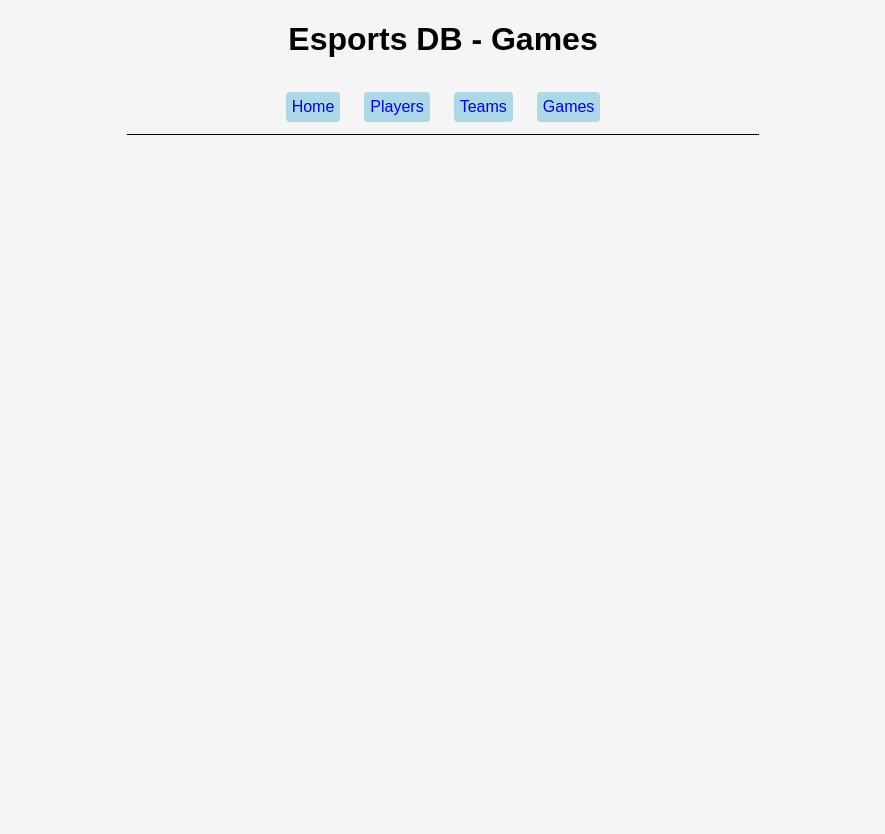
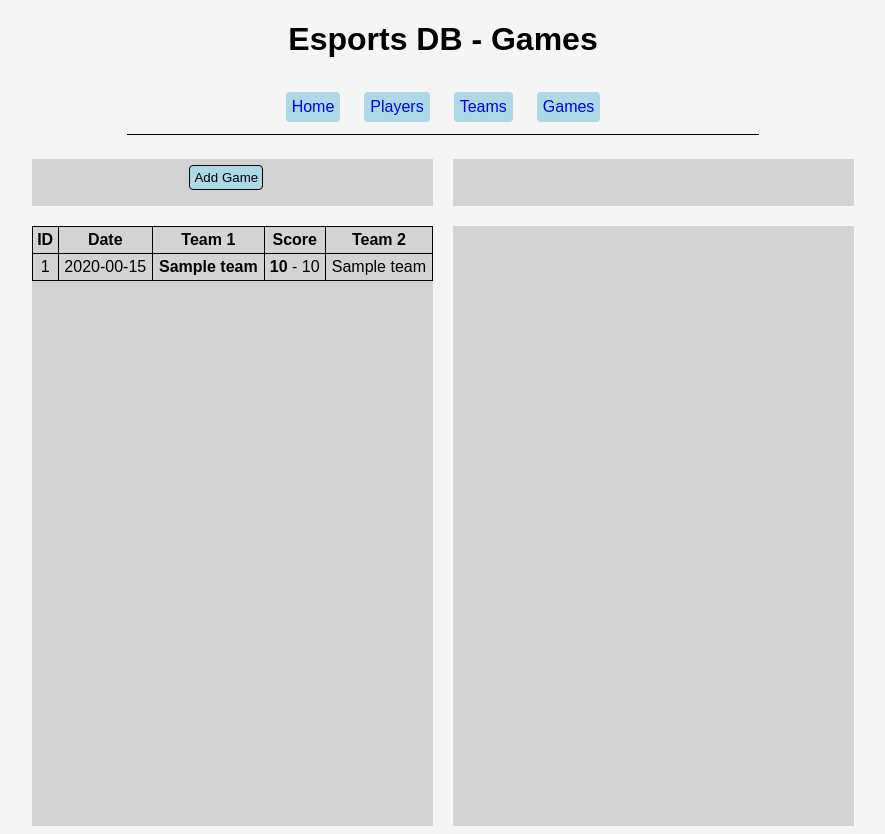
Before and after one commit to macantomato/esport-system-db, a Flask app: page /games-page in a window 1280 px wide. Shown: the whole page, without its empty margins (197-1082 px from the left). Before the commit the page ends 135 px from the top, so only its background shows below. Run offline with Flask 3, Linux system fonts and the light colour scheme; tables that the repository leaves empty hold one stand-in row (values such as "Sample post"); lists and menus that the app fills with data are empty.

Commit message:
get games added

```diff
--- a/static/script.js
+++ b/static/script.js
@@ -1,14 +1,20 @@
-playerSortDict = {
+playersSortDict = {
     "player_id": false,
     "name": false,
     "age": false,
     "country": false
 }
-
 teamsSortDict = {
     "team_id": false,
     "name": false,
     "region": false
+}
+gamesSortDict = {
+    "game_id": false,
+    "game_date": false,
+    "abs(team_1_score - team_2_score)": false,
+    "team_1_name": false,
+    "team_2_name": false
 }
 
 function postRequest(url, callback, data = null) {
@@ -21,7 +27,7 @@ function postRequest(url, callback, data = null) {
     .then(result => callback(result))
 }
 
-// Players page -------------------------------------
+// Players page ------------------------------------------------------------
 function addPlayer() {
     var name = document.getElementById("player_name").value.trim()
     var age = document.getElementById("player_age").value
@@ -38,7 +44,7 @@ function addPlayer() {
     };
 
     postRequest("/post/add_player", (result) => {
-        console.log("Added player: " + result["player_id"]);
+        setStatus("Added Player (ID: " + result["player_id"] + ")");
         document.getElementById("player_name").value = "";
         document.getElementById("player_age").value = "";
         document.getElementById("player_country").selectedIndex = 0
@@ -54,10 +60,10 @@ function getPlayers(sort = null) {
             <table>
                 <thead>
                     <tr>
-                        <th onclick="handlePlayerSort('player_id')" style="cursor: pointer"><b>ID</b></th>
-                        <th onclick="handlePlayerSort('name')" style="cursor: pointer"><b>Name</b></th>
-                        <th onclick="handlePlayerSort('age')" style="cursor: pointer"><b>Age</b></th>
-                        <th onclick="handlePlayerSort('country')" style="cursor: pointer"><b>Country</b></th>
+                        <th onclick="handleplayersSort('player_id')" style="cursor: pointer"><b>ID</b></th>
+                        <th onclick="handleplayersSort('name')" style="cursor: pointer"><b>Name</b></th>
+                        <th onclick="handleplayersSort('age')" style="cursor: pointer"><b>Age</b></th>
+                        <th onclick="handleplayersSort('country')" style="cursor: pointer"><b>Country</b></th>
                     </tr>
                 </thead>
                 <tbody>
@@ -129,11 +135,6 @@ function getPlayerInfo(player_id) {
     }, {"player_id": player_id})
 }
 
-function handlePlayerSort(key) {
-    getPlayers({"sort": key, "reverse": playerSortDict[key]});
-    playerSortDict[key] = !playerSortDict[key];
-}
-
 function openPlayerEdit(player_id, name, age, country) {
     var listHTML = document.getElementById("player_country").innerHTML
     var index = listHTML.indexOf(`>${country}<`)
@@ -178,10 +179,15 @@ function editPlayer(player_id) {
     };
 
     postRequest("/post/edit_player", (result) => {
-        console.log("Edited player: " + result["player_id"]);
+        setStatus("Edited Player (ID: " + result["player_id"] + ")");
         closeEdit();
         getPlayers();
     }, data);
+}
+
+function handleplayersSort(key) {
+    getPlayers({"sort": key, "reverse": playersSortDict[key]});
+    playersSortDict[key] = !playersSortDict[key];
 }
 
 // Teams page ------------------------------------------------------------
@@ -204,6 +210,7 @@ function addTeamPlayer() {
             alert("Failed adding player to team!")
             return
         }
+        setStatus("Added Player to Team")
         document.getElementById("team_id").value = "";
         document.getElementById("player_id").value = "";
     }, data)
@@ -223,7 +230,7 @@ function addTeam() {
     };
 
     postRequest("/post/add_team", (result) => {
-        console.log("Added Team: " + result["team_id"]);
+        setStatus("Added Team (ID: " + result["team_id"] + ")");
         document.getElementById("team_name").value = "";
         document.getElementById("team_region").selectedIndex = 0;
         getTeams();
@@ -238,9 +245,9 @@ function getTeams(sort = null) {
             <table>
                 <thead>
                     <tr>
-                        <th onclick="handleTeamSort('team_id')" style="cursor: pointer"><b>ID</b></th>
-                        <th onclick="handleTeamSort('name')" style="cursor: pointer"><b>Name</b></th>
-                        <th onclick="handleTeamSort('region')" style="cursor: pointer"><b>Region</b></th>
+                        <th onclick="handleTeamsSort('team_id')" style="cursor: pointer"><b>ID</b></th>
+                        <th onclick="handleTeamsSort('name')" style="cursor: pointer"><b>Name</b></th>
+                        <th onclick="handleTeamsSort('region')" style="cursor: pointer"><b>Region</b></th>
                     </tr>
                 </thead>
                 <tbody>
@@ -313,11 +320,6 @@ function getTeamInfo(team_id) {
     }, {"team_id": team_id})
 }
 
-function handleTeamSort(key) {
-    getTeams({"sort": key, "reverse": teamsSortDict[key]});
-    teamsSortDict[key] = !teamsSortDict[key];
-}
-
 function openTeamEdit(team_id, name, region) {
     innerHTML = `
         <h3>Edit Team</h3>
@@ -359,10 +361,62 @@ function editTeam(team_id) {
     };
 
     postRequest("/post/edit_team", (result) => {
-        console.log("Edited Team: " + result["team_id"]);
+        setStatus("Edited Team  (ID: " + result["team_id"] + ")");
         closeEdit();
         getTeams();
     }, data);
+}
+
+function handleTeamsSort(key) {
+    getTeams({"sort": key, "reverse": teamsSortDict[key]});
+    teamsSortDict[key] = !teamsSortDict[key];
+}
+
+//Games page ------------------------------------------------------------
+function getGames(sort = null) {
+    postRequest("/post/get_games", (result) => {
+        console.log("Get games:");
+        console.log(result)
+        var innerHTML = `
+            <table>
+                <thead>
+                    <tr>
+                        <th onclick="handleGamesSort('game_id')" style="cursor: pointer"><b>ID</b></th>
+                        <th onclick="handleGamesSort('game_date')" style="cursor: pointer"><b>Date</b></th>
+                        <th onclick="handleGamesSort('team_1_name')" style="cursor: pointer"><b>Team 1</b></th>
+                        <th onclick="handleGamesSort('abs(team_1_score - team_2_score)')" style="cursor: pointer"><b>Score</b></th>
+                        <th onclick="handleGamesSort('team_2_name')" style="cursor: pointer"><b>Team 2</b></th>
+                    </tr>
+                </thead>
+                <tbody>
+        `;
+        result.forEach(item => {
+            var winner_is_team_1 = item["winner_team_id"] == item["team_1_id"]
+            var date = new Date(item["game_date"])
+            innerHTML += `
+                <tr onclick="getGameInfo(${item["game_id"]})" style="cursor: pointer">
+                    <th>${item["game_id"]}</th>
+                    <th>${date.getFullYear()}-${date.getMonth() < 10 ? "0" : ""}${date.getMonth()}-${date.getDate() < 10 ? "0" : ""}${date.getDate()}</th>
+                    <th>${winner_is_team_1 ? "<b>" : ""}${item["team_1_name"]}${winner_is_team_1 ? "</b>" : ""}</th>
+                    <th>
+                        ${winner_is_team_1 ? "<b>" : ""}${item["team_1_score"]}${winner_is_team_1 ? "</b>" : ""} -
+                        ${winner_is_team_1 ? "" : "<b>"}${item["team_2_score"]}${winner_is_team_1 ? "" : "</b>"}
+                    </th>
+                    <th>${winner_is_team_1 ? "" : "<b>"}${item["team_2_name"]}${winner_is_team_1 ? "" : "</b>"}</th>
+                </tr>
+            `;
+        });
+        innerHTML += `
+                </tbody>
+            </table>
+        `;
+        document.getElementById("game_list").innerHTML = innerHTML;
+    }, sort);
+}
+
+function handleGamesSort(key) {
+    getGames({"sort": key, "reverse": gamesSortDict[key]});
+    gamesSortDict[key] = !gamesSortDict[key];
 }
 
 //General
@@ -373,3 +427,11 @@ function closeStats() {
 function closeEdit() {
     document.getElementsByClassName("area2")[0].innerHTML = "";
 }
+
+function setStatus(text) {
+    document.getElementById("status").textContent = text
+}
+
+function clearStatus() {
+    document.getElementById("status").textContent = ""
+}
--- a/static/style.css
+++ b/static/style.css
@@ -2,6 +2,11 @@ html {
     text-align: center;
     font-family: Arial, Helvetica, sans-serif;
     background-color: whitesmoke;
+}
+
+#status {
+    color: darkgreen;
+    font-weight: 600;
 }
 
 h4 {
--- a/templates/games.html
+++ b/templates/games.html
@@ -6,7 +6,7 @@
     <title>Esports DB - Games</title>
     <link rel="stylesheet" href="{{ url_for('static', filename='style.css') }}">
 </head>
-<body>
+<body onload="getGames()" onclick="clearStatus()">
     <h1>Esports DB - Games</h1>
     <nav>
       <a href="{{ url_for('intro') }}">Home</a>
@@ -14,6 +14,21 @@
       <a href="{{ url_for('teams_page') }}">Teams</a>
       <a href="{{ url_for('games_page') }}">Games</a>
     </nav>
+    <p id="status"></p>
+    <div class="container">
+        <div class="input" id="game_input">
+            <button onclick="addGame()">Add Game</button>
+        </div>
+        <div class="input area2" id="game_edit">
+            <!-- empty to begin with -->
+        </div>
+        <div class="list" id="game_list">
+            <!-- empty to begin with -->
+        </div>
+        <div class="stats" id="game_stats">
+            <!-- empty to begin with -->
+        </div>
+    </div>
     <script src="{{ url_for('static', filename='script.js') }}"></script>
 </body>
 </html>
--- a/templates/intro.html
+++ b/templates/intro.html
@@ -6,7 +6,7 @@
     <title>Esports DB</title>
     <link rel="stylesheet" href="{{ url_for('static', filename='style.css') }}">
 </head>
-<body>
+<body onclick="clearStatus()">
     <h1>Esports DB</h1>
     <nav>
       <a href="{{ url_for('intro') }}">Home</a>
@@ -14,6 +14,7 @@
       <a href="{{ url_for('teams_page') }}">Teams</a>
       <a href="{{ url_for('games_page') }}">Games</a>
     </nav>
+    <p id="status"></p>
     <script src="{{ url_for('static', filename='script.js') }}"></script>
 </body>
 </html>
--- a/templates/players.html
+++ b/templates/players.html
@@ -6,7 +6,7 @@
     <title>Esports DB - Players</title>
     <link rel="stylesheet" href="{{ url_for('static', filename='style.css') }}">
 </head>
-<body onload="getPlayers()">
+<body onload="getPlayers()" onclick="clearStatus()">
     <h1>Esports DB - Players</h1>
     <nav>
       <a href="{{ url_for('intro') }}">Home</a>
@@ -14,6 +14,7 @@
       <a href="{{ url_for('teams_page') }}">Teams</a>
       <a href="{{ url_for('games_page') }}">Games</a>
     </nav>
+    <p id="status"></p>
     <div class="container">
         <div class="input" id="player_input">
             <h3>Add Player</h3>
--- a/templates/teams.html
+++ b/templates/teams.html
@@ -6,7 +6,7 @@
     <title>Esports DB - Teams</title>
     <link rel="stylesheet" href="{{ url_for('static', filename='style.css') }}">
 </head>
-<body onload="getTeams()">
+<body onload="getTeams()" onclick="clearStatus()">
     <h1>Esports DB - Teams</h1>
     <nav>
       <a href="{{ url_for('intro') }}">Home</a>
@@ -14,6 +14,7 @@
       <a href="{{ url_for('teams_page') }}">Teams</a>
       <a href="{{ url_for('games_page') }}">Games</a>
     </nav>
+    <p id="status"></p>
     <div class="container">
         <div class="input" id="team_input">
             <h3>Add Team</h3>
```
Also changed, not shown: Database/functions_triggers.sql (+13 -0 lines), esports_db.py (+31 -7 lines).
